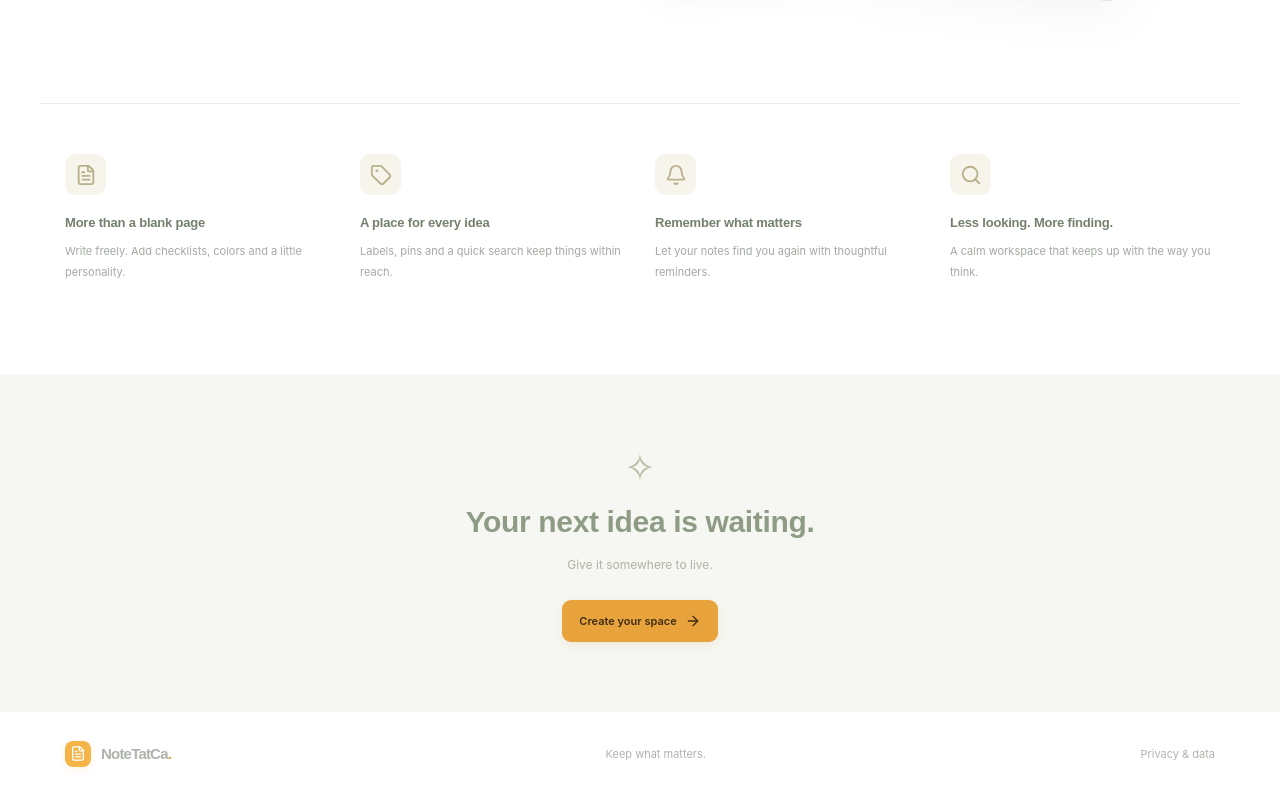
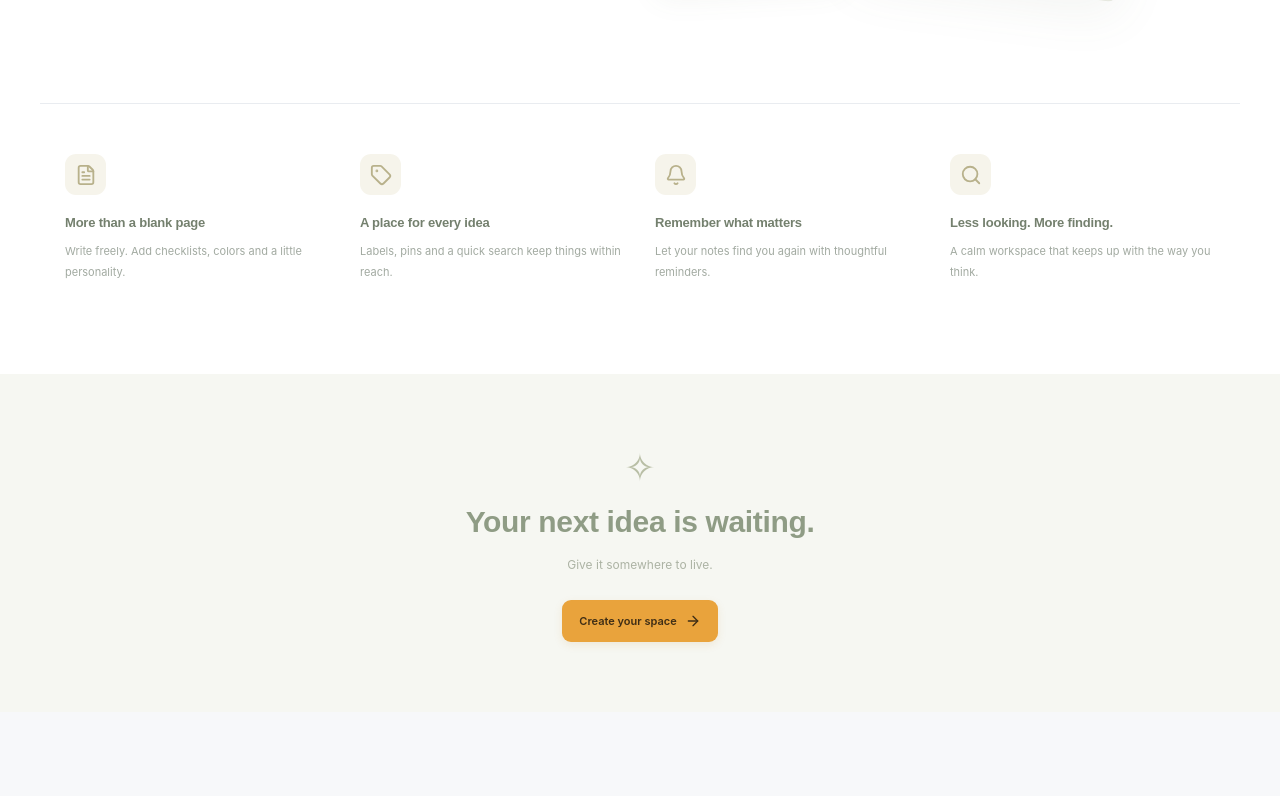
Before and after one commit to taiDinh303/NoteTatCa, a React (Vite) app in the folder ntc_react/: page / in a window 1280 px wide. Shown: the part 608-1404 px from the top of the page. After the commit the page ends 1320 px from the top, so only its background shows below. Built offline with nearby package versions, Linux system fonts and the light colour scheme.

Commit message:
Remove workspace/admin/auth/public footers (Keep what matters / Privacy & data)

```diff
--- a/ntc_react/src/app/AdminShell.tsx
+++ b/ntc_react/src/app/AdminShell.tsx
@@ -120,10 +120,6 @@ export default function AdminShell() {
         <main className="workspace-main" id="admin-main">
           <Outlet />
         </main>
-        <footer className="workspace-footer">
-          <span>Account administration. Private notes stay private.</span>
-          <Link to="/privacy">Privacy & data</Link>
-        </footer>
       </div>
       {mobile ? (
         <Modal
--- a/ntc_react/src/app/AppShell.tsx
+++ b/ntc_react/src/app/AppShell.tsx
@@ -253,10 +253,6 @@ export default function AppShell() {
         <main className="workspace-main" id="workspace-main">
           <Outlet />
         </main>
-        <footer className="workspace-footer">
-          <span>Keep what matters.</span>
-          <Link to="/privacy">Privacy & data</Link>
-        </footer>
       </div>
       {mobile ? (
         <Modal
--- a/ntc_react/src/features/auth/AuthPage.tsx
+++ b/ntc_react/src/features/auth/AuthPage.tsx
@@ -416,10 +416,6 @@ export default function AuthPage({ mode }: { mode: Mode }) {
             Private notes. Just for you.
           </p>
         </div>
-        <footer>
-          <Link to="/privacy">Privacy & data</Link>
-          <span>© {new Date().getFullYear()} NoteTatCa</span>
-        </footer>
       </section>
       <aside className="auth-art">
         <div className="art-spark">
--- a/ntc_react/src/features/public/PublicPages.tsx
+++ b/ntc_react/src/features/public/PublicPages.tsx
@@ -156,11 +156,6 @@ export function Landing() {
           </Link>
         </section>
       </main>
-      <footer>
-        <Logo />
-        <span>Keep what matters.</span>
-        <Link to="/privacy">Privacy & data</Link>
-      </footer>
     </div>
   );
 }
```
Also changed, not shown: 1 other file (tests, documents, lock files or other folders).
